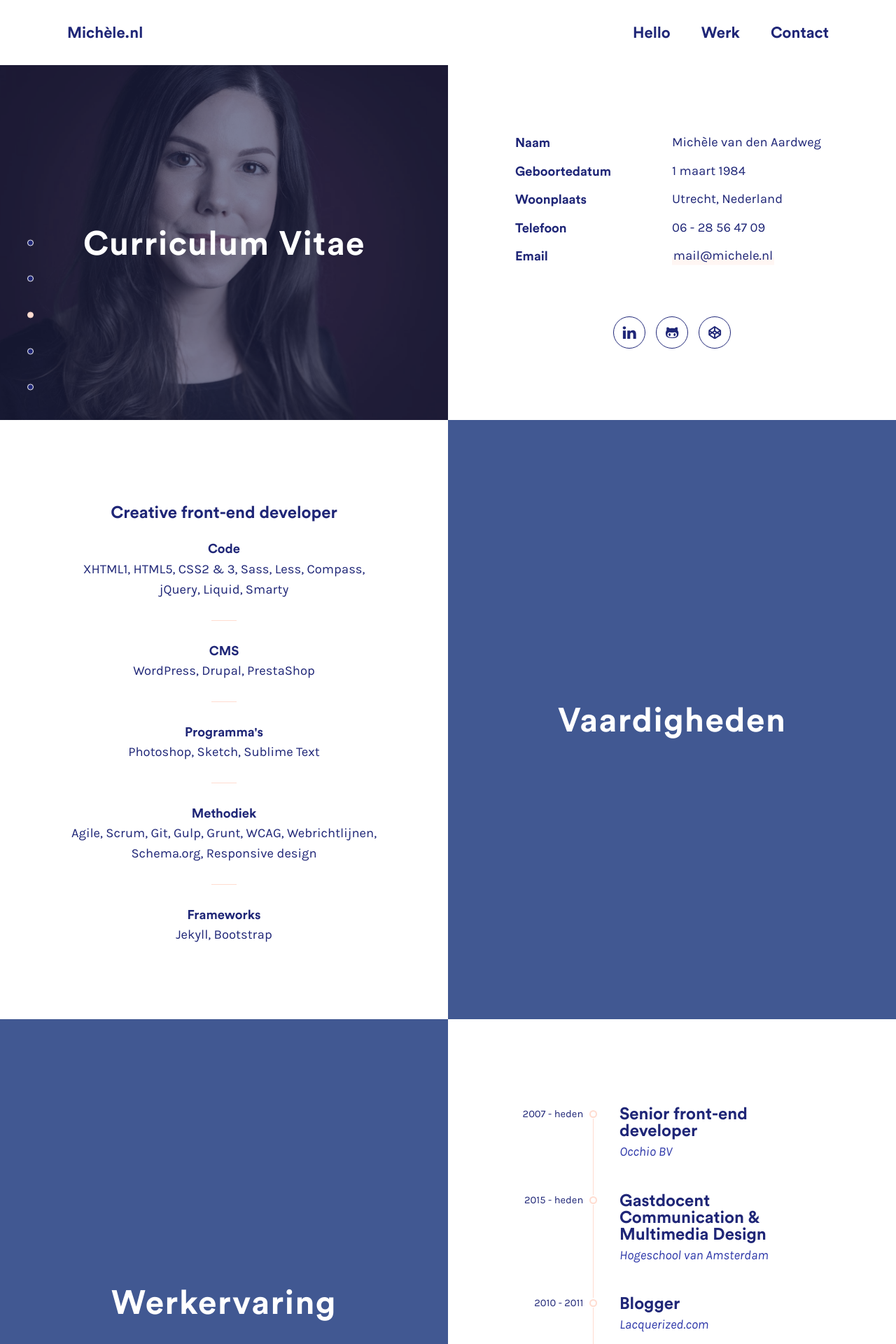
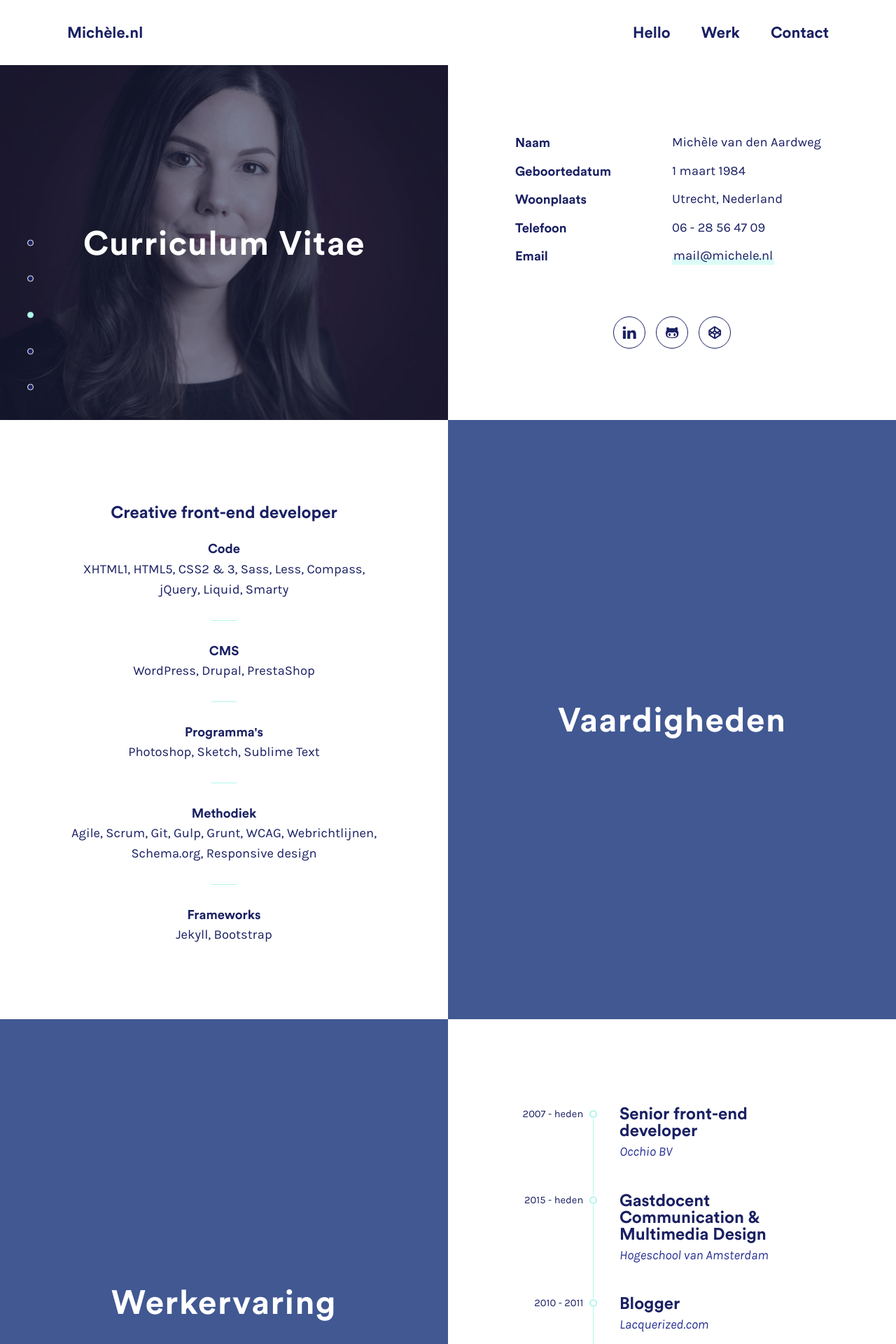
Before and after one commit to MicheleNL/2016-website, a Jekyll site: the page built from curriculum-vitae.html, in a window 1280 px wide. Shown: the top 1920 px of the page at 70% size. Built offline with Jekyll 4.4.1, drawn with Linux system fonts in a browser that asks for light colours.

Commit message:
Changed the brand color

```diff
--- a/_sass/base/_base-vars.scss
+++ b/_sass/base/_base-variables.scss
@@ -5,6 +5,7 @@ $teal: 			#b2f6eb;
 $pink:			#ffdcd0;
 $blue:			#1F2677;
 $blue-soft:		#415892;
+$white:			#fff;
 $gray-lighter:		#e6e9ed;
 $gray-light:		#dadae5;
 $gray:			#c5c5cf;
@@ -13,8 +14,8 @@ $gray-darker:		#252633;
 
 // color usage
 $bg-color:		#fff;
-$brand-color:		$pink;
-$text-color:		$blue;
+$brand-color:		$teal;
+$text-color:		darken($blue, 5%);
 
 // font properties
 $font-sans-serif:	"Karla Regular", Helvetica, Arial, sans-serif;
--- a/_sass/base/_base.scss
+++ b/_sass/base/_base.scss
@@ -26,8 +26,8 @@ img {
 }
 
 ::selection {
-	background: $teal;
-	color: $text-color;
+	background: $blue-soft;
+	color: $white;
 }
 
 // typography
@@ -160,7 +160,7 @@ abbr {
 		height: 1em;
 		width: 100%;
 		display: block;
-		background: rgba($brand-color, 0.25);
+		background: rgba($brand-color, 0.45);
 		position: absolute;
 		bottom: 0;
 		left: 0;
```
Also changed, not shown: css/main.css.
